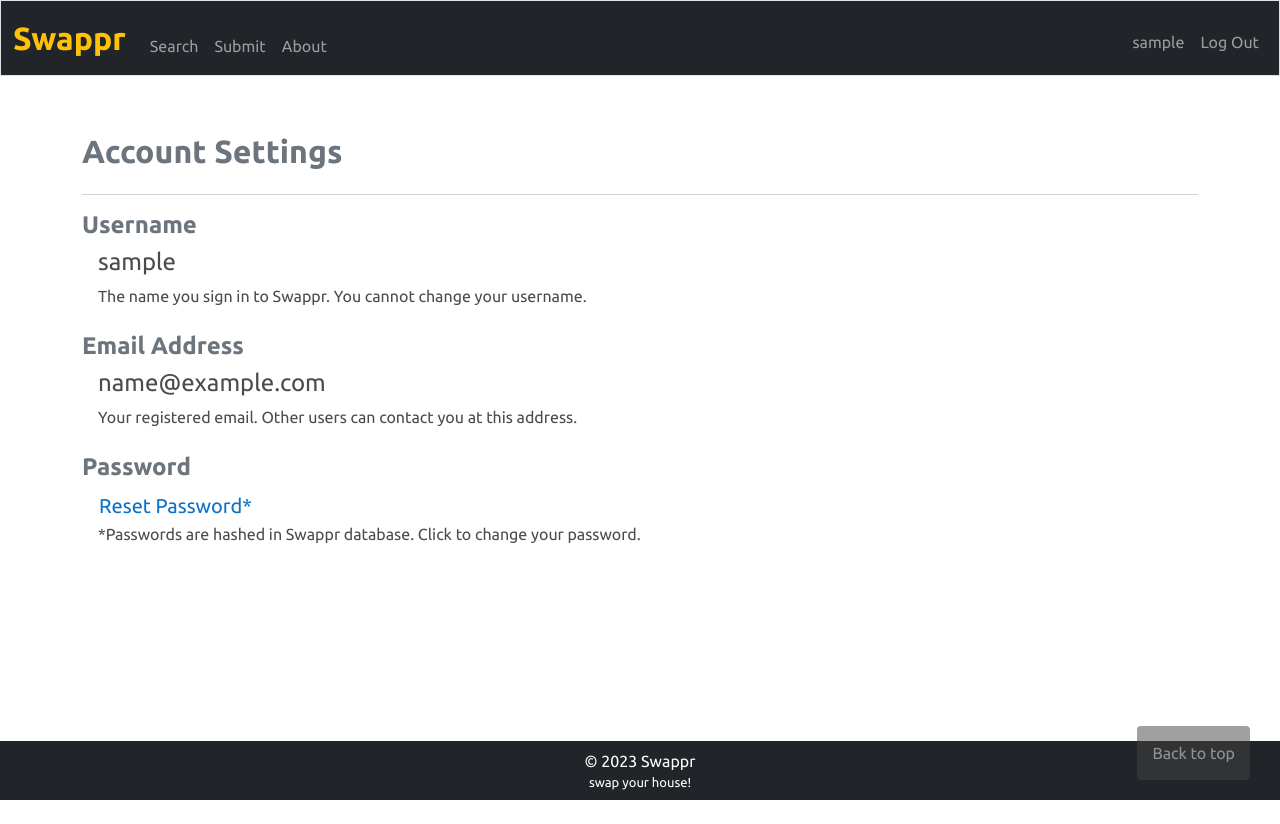
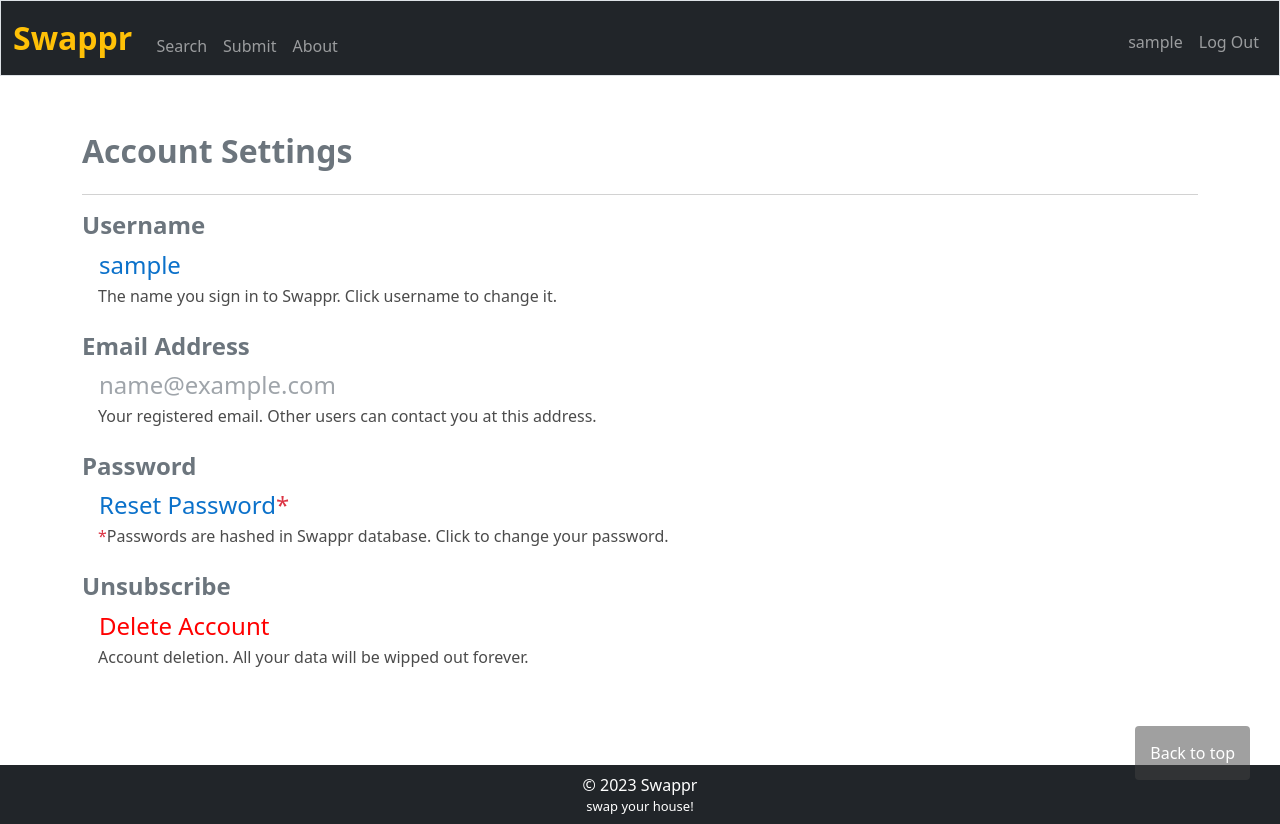
Before and after one commit to a-tsagkalidis/swappr, a Flask app: page /account in a window 1280 px wide. Before the commit the page ends 800 px from the top, so only its background shows below. Run offline with Flask 3, Linux system fonts and the light colour scheme; the visitor is signed in with stand-in values (Sample User, id 1); some libraries are stand-ins or nearby versions.

Commit message:
Update: update_user and delete_account routes added

```diff
--- a/app.py
+++ b/app.py
@@ -1,4 +1,6 @@
 from flask import Flask, render_template, request, session, redirect, url_for, flash
+from flask_limiter import Limiter
+from flask_limiter.util import get_remote_address
 from werkzeug.security import generate_password_hash
 from supportive_functions import *
 from datetime import datetime
@@ -7,6 +9,13 @@ import secrets
 import json
 
 app = Flask(__name__)
+limiter = Limiter(
+    get_remote_address,
+    app=app,
+    default_limits=["200 per day", "50 per hour"],
+    storage_uri="memory://",
+)
+
 
 # Configure logging
 logging.basicConfig(filename='app.log', level=logging.ERROR)
@@ -151,6 +160,7 @@ def delayed_redirect():
 
 
 @app.route("/signin", methods=['GET', 'POST'])
+@limiter.limit("50/minute")
 def signin():
     # Forget any user_id
     session.clear()
@@ -170,7 +180,11 @@ def signin():
         # Check if all form fields are filled and valid, else flash error and reload the route
         try:
             # Ensure user form input for signin is valid
-            signin_validation(username, password, user_data)
+            signin_validation(
+                username,
+                password,
+                user_data
+            )
 
             # Remember user_id and username of the user who has logged in
             session['user_id'] = user_data[0]['id']
@@ -319,7 +333,12 @@ def update_exposure():
             WHERE id = ?
             AND user_id = ?;
             '''
-    cursor_execute(query, new_exposure, submission_id, user_id)
+    cursor_execute(
+        query,
+        new_exposure,
+        submission_id,
+        user_id
+    )
 
     # Update log with INFO msg
     app.logger.info(f"User with username `{session['username']}` and user_id {user_id} changed exposure to `{new_exposure}` status for submission with submission_id {submission_id}")
@@ -464,7 +483,7 @@ def save_edit_submission():
                 whitespace=whitespace,
             )
     if 'delete' in request.form:
-        # Delete the edited submission from database
+        # Delete edited submission from database
         query = '''
                 DELETE FROM submissions
                 WHERE id = ?
@@ -593,62 +612,157 @@ def search():
         )
 
 
-@app.route('/account', methods = ['GET', 'POST'])
+@app.route('/account', methods = ['GET'])
 @login_required
 def account():
+    return render_template('/account.html')
+
+
+@app.route('/password_reset', methods=['POST'])
+@login_required
+def password_reset():
     # Get user data
     user_id = session['user_id']
 
-    if request.method == 'POST':
-        # Get user submitted form data
-        old_password = request.form.get('oldPassword')
-        new_password = request.form.get('newPassword')
-        confirm_new_password = request.form.get('confirmNewPassword')
+    # Get user submitted form data
+    old_password = request.form.get('oldPassword')
+    new_password = request.form.get('newPassword')
+    confirm_new_password = request.form.get('confirmNewPassword')
 
-        # Fetch user hash
+    # Fetch user hash
+    query = '''
+            SELECT hash FROM users
+            WHERE id = ?;
+            '''
+    hash = cursor_fetch(query, user_id)
+
+    try:
+        password_reset_validation(
+            old_password,
+            new_password,
+            confirm_new_password,
+            hash
+        )
+
+        # Hash new password before storing it
+        hashed_new_password = generate_password_hash(
+            new_password,
+            method='scrypt',
+            salt_length=16
+        )
+
+        # Update new hashed password in the database
         query = '''
-                SELECT hash FROM users
+                UPDATE users
+                SET hash = ?
                 WHERE id = ?;
                 '''
-        hash = cursor_fetch(query, user_id)
+        cursor_execute(query, hashed_new_password, user_id)
 
-        try:
-            password_reset_validation(
-                old_password,
-                new_password,
-                confirm_new_password,
-                hash
-            )
+        # Update log with INFO msg
+        app.logger.info(f"User with username `{session['username']}` and user_id {user_id} changed password.")
 
-            # Hash new password before storing it
-            hashed_new_password = generate_password_hash(
-                new_password,
-                method='scrypt',
-                salt_length=16
-            )
+    except ValueError as err:
+        # Update log with ERROR msg
+        app.logger.error(f'Password reset failed: {err}')
+        return render_template('/account.html', error=err)
 
-            # Update new hashed password in the database
-            query = '''
-                    UPDATE users
-                    SET hash = ?
-                    WHERE id = ?;
-                    '''
-            cursor_execute(query, hashed_new_password, user_id)
-
-            # Update log with INFO msg
-            app.logger.info(f"User with username `{session['username']}` and user_id {user_id} changed password.")
-
-        except ValueError as err:
-            # Update log with ERROR msg
-            app.logger.error(f'Password reset failed: {err}')
-            return render_template('/account.html', error=err)
-
-        flash('Password successfully changed!')
-        return render_template('/account.html')
-    else:
-        return render_template('/account.html')
+    flash('Password successfully changed!')
+    return render_template('/account.html')
 
 
+@app.route('/update_username', methods=['POST'])
+@login_required
+def update_username():
+    # Get user data
+    user_id = session['user_id']
+    old_username = session['username']
+
+    # Get user submitted form data
+    new_username = request.form.get('newUsername').lower()
+
+    try:
+        # Ensure user form input for update password is valid
+        update_username_validation(
+            new_username,
+            user_id
+        )
+
+        # Update exposure value in the database
+        query = '''
+                UPDATE users
+                SET username = ?
+                WHERE id = ?
+                '''
+        cursor_execute(
+            query,
+            new_username,
+            user_id
+        )
+        session['username'] = new_username
+
+        # Update log with INFO msg
+        app.logger.info(f"User with username `{old_username}` and user_id {user_id} updated username to `{new_username}`.")
+
+    except (ValueError, NameError) as err:
+        # Update log with ERROR msg
+        app.logger.error(f'Update username failed: {err}')
+        if isinstance(err, ValueError):
+            return render_template('/account.html', error=err)
+        elif isinstance(err, NameError):
+            return render_template('/account.html', warning=err)
+
+    flash('Username successfully changed!')
+    return render_template('/account.html')
+
+
+@app.route('/delete_account', methods=['POST'])
+@login_required
+def delete_account():
+    # Get user data
+    user_id = session['user_id']
+
+    # Get user submitted form data
+    delete_account_confirmation = request.form.get('deleteAccountConfirmation')
+
+    # Fetch user hash
+    query = '''
+            SELECT email FROM users
+            WHERE id = ?;
+            '''
+    email = cursor_fetch(query, user_id)
+
+    try:
+        delete_account_validation(
+            delete_account_confirmation,
+            email,
+        )
+
+        # Delete any user sumbission from database
+        query = '''
+                DELETE FROM submissions
+                WHERE user_id = ?;
+                '''
+        cursor_execute(query, user_id)
+
+        # Delete any user sumbission from database
+        query = '''
+                DELETE FROM users
+                WHERE id = ?;
+                '''
+        cursor_execute(query, user_id)
+
+        # Update log with INFO msg
+        app.logger.info(f"User with username `{session['username']}` and user_id {user_id} has been deleted from database. All user's sumbissions has been deleted.")
+
+    except ValueError as err:
+        # Update log with ERROR msg
+        app.logger.error(f'Account deletion failed: {err}')
+        return render_template('/account.html', error=err)
+
+    session.clear()
+    flash('Your account and data has been erased. Thanks for using our app!')
+    return render_template('/signup.html')
 
 
 if __name__ == '__main__':
--- a/requirements.txt
+++ b/requirements.txt
@@ -1 +1,2 @@
 flask
+Flask-Limiter
--- a/static/css/styles.css
+++ b/static/css/styles.css
@@ -7,7 +7,7 @@ html {
 }
 body {
     /* font-family: 'Trebuchet MS', sans-serif; */
-    font-family: 'Ubuntu', sans-serif;
+    /* font-family: 'Ubuntu', sans-serif; */
     color: rgb(75, 75, 75);
     margin-bottom: auto;
     display: flex;
@@ -21,13 +21,13 @@ a {
 .fs-8 {
     font-size: small;
 }
+.fs-5-custom {
+    font-size: 18px;
+}
 main {
     flex: 1;
 }
 /* Core styles */
-
-
-
 
 
 /* Return to top button styles */
@@ -77,7 +77,7 @@ main {
 .warning {
     color: #9F6000;
     background-color: #FEEFB3;
-    background-image: url('https://i.imgur.com/Z8q7ww7.png');
+    background-image: url(../images/warning.svg);
 }
 .error {
     color: #D8000C;
@@ -122,6 +122,7 @@ main {
 
 .btn-link {
     color: red;
+    text-decoration: none;
 }
 
 .btn-link:hover {
@@ -138,7 +139,6 @@ main {
 .btn-w-70px {
     width: 70px;
 }
-
 /* Buttons */
 
 
@@ -184,3 +184,16 @@ td {
     padding: 0 16px;
 }
 /* Fit handle within the slider */
+
+
+#editUsernameForm {
+    display: none;
+}
+
+
+.custom-close-btn {
+    font-size: 0.75rem;
+    width: 1em;
+    height: 1em;
+    padding: 0;
+}
--- a/static/js/script.js
+++ b/static/js/script.js
@@ -451,3 +451,25 @@ if (window.location.pathname === '/search') {
         document.getElementById('bathrooms').value = JSON.stringify({ min: values[0], max: values[1] })
     });
 }
+
+
+// ----- UPDATE USERNAME -----//
+// Makes visible username edit (input text, save and cancel buttons)
+function enableUsernameEdit() {
+    document.getElementById('usernameContainer').style.display = 'none';
+    document.getElementById('editUsernameForm').style.display = 'block';
+
+    // Focus on the input field - trigger the keyboard cursor automatically in the input field
+    document.getElementById('newUsername').focus();
+}
+
+// Triggers form POST for update_usename route so that backend can retrieve newUsername value
+function saveNewUsername() {
+    return true;
+}
+
+// Cancels username edit (input text, save and cancel buttons) by hiding it
+function cancelUsernameEdit() {
+    document.getElementById('usernameContainer').style.display = 'block';
+    document.getElementById('editUsernameForm').style.display = 'none';
+}
--- a/templates/account.html
+++ b/templates/account.html
@@ -6,39 +6,50 @@
 
 {% block main %}
   <div class="container mt-2">
-		<!-- Account information -->
+		<!-- Account information section -->
     <h1 class="mb-4 fw-bold fs-2 text-secondary">Account Settings</h1>
 		<hr>
 
-		<!-- Username -->
+		<!-- Username Section -->
 		<h3 class="mb-1 fs-4 fw-bold text-secondary">Username</h2>
-		<div class="form-group mb-4 fw-normal fs-4 px-3">
-			<p class="mb-1">{{ session['username'] }}</p>
-			<p class="mb-1 fs-6 fw-light">The name you sign in to Swappr. You cannot change your username.</p>
+		<div class="form-group mb-4 fw-normal fs-4 px-3" id="usernameContainer">
+			<button type="button" class="btn btn-link btn-reset fs-4 fw-3 p-0" id="currentUsername" onclick="enableUsernameEdit()">{{ session['username'] }}</button>
+			<p class="mb-1 fs-6 fw-light">The name you sign in to Swappr. Click username to change it.</p>
 		</div>
 
-		<!-- Email address -->
+		<!-- Edit Username Form (returns newUsername to backend update_username route)-->
+		<div class="form-group mb-4 fw-normal fs-5-custom px-3" id="editUsernameForm">
+			<form method="post" action="/update_username" id="updateUsernameFormPlaceholder" onsubmit="return saveNewUsername()">
+				<input autocomplete="off" autofocus class="form-control w-auto my-3" type="text" id="newUsername" name="newUsername" placeholder="Enter new username" required>
+
+				<div>
+					<button type="submit" class="btn btn-secondary btn-w-70px">Save</button>
+					<button type="submit" class="btn btn-primary btn-w-70px" onclick="cancelUsernameEdit()">Cancel</button>
+				</div>
+				<p class="mb-3 mt-2 fs-6 fw-light">The name you sign in to Swappr. Click your username to change it.</p>
+			</form>
+		</div>
+
+		<!-- Email address section -->
 		<h3 class="mb-1 fs-4 fw-bold text-secondary">Email Address</h2>
 		<div class="form-group mb-4 fw-normal fs-4 px-3">
-			<p class="mb-1">{{ session['email'] }}</p>
+			<button type="button" class="btn btn-link btn-reset fs-4 fw-3 p-0" disabled>{{ session['email'] }}</button>
 			<p class="mb-1 fs-6 fw-light">Your registered email. Other users can contact you at this address.</p>
 		</div>
 
-		<!-- Password -->
+		<!-- Password reset section -->
 		<h3 class="mb-1 fs-4 fw-bold text-secondary">Password</h2>
 		<div class="form-group mb-4 fw-normal fs-4 px-3">
-			<form method="post" action="/account" id="...">
-				<!-- <button type="button" class="btn btn-link btn-reset fs-5 fw-3 p-0">Reset Password*</button> -->
+			<form method="post" action="/password_reset" id="passwordResetPlaceholder">
+				<button type="button" class="btn btn-link btn-reset fs-4 fw-3 p-0" data-bs-toggle="modal" data-bs-target="#passwordResetModal">Reset Password<span class="text-danger">*</span></button>
+				<p class="mb-1 fs-6 fw-light"><span class="text-danger">*</span>Passwords are hashed in Swappr database. Click to change your password.</p>
 
-				<button type="button" class="btn btn-link btn-reset fs-5 fw-3 p-0" data-bs-toggle="modal" data-bs-target="#exampleModal" data-bs-whatever="Reset Password*">Reset Password*</button>
-				<p class="mb-1 fs-6 fw-light">*Passwords are hashed in Swappr database. Click to change your password.</p>
-
-				<div class="modal fade" id="exampleModal" tabindex="-1" aria-labelledby="exampleModalLabel" aria-hidden="true">
+				<div class="modal fade" id="passwordResetModal" tabindex="-1" aria-labelledby="passwordResetModalLabel" aria-hidden="true">
 					<div class="modal-dialog modal-sm modal-dialog-centered modal-dialog-scrollable">
 						<div class="modal-content">
 							<div class="modal-header">
-								<h1 class="modal-title fs-5" id="exampleModalLabel">Password reset</h1>
-								<button type="button" class="btn-close" data-bs-dismiss="modal" aria-label="Close"></button>
+								<h1 class="modal-title fs-5" id="passwordResetModalLabel">Password reset</h1>
+								<button type="button" class="btn-close custom-close-btn" data-bs-dismiss="modal" aria-label="Close"></button>
 							</div>
 							<div class="modal-body">
 								<div class="mb-4">
@@ -58,17 +69,39 @@
 						</div>
 					</div>
 				</div>
-
-
-
 			</form>
 		</div>
 
 
-		<!-- Submit Button
-		<form method="post" action="/account" id="...">
-			<button type="submit" class="mb-4 btn btn-warning">Search</button>
-		</form> -->
+	<!-- Delete account section -->
+	<h3 class="mb-1 fs-4 fw-bold text-secondary">Unsubscribe</h2>
+		<div class="form-group mb-4 fw-normal fs-4 px-3">
+			<form method="post" action="/delete_account" id="deleteAccountPlaceholder">
+				<button type="button" class="btn btn-link fs-4 fw-3 p-0" data-bs-toggle="modal" data-bs-target="#deleteAccountModal">Delete Account</span></button>
+				<p class="mb-1 fs-6 fw-light">Account deletion. All your data will be wipped out forever.</p>
+
+				<div class="modal fade" id="deleteAccountModal" tabindex="-1" aria-labelledby="deleteAccountModalLabel" aria-hidden="true">
+					<div class="modal-dialog modal-dialog-centered modal-dialog-scrollable">
+						<div class="modal-content">
+							<div class="modal-header mb-4">
+								<h1 class="modal-title fs-5" id="deleteAccountModalLabel">Delete account</h1>
+								<button type="button" class="btn-close custom-close-btn" data-bs-dismiss="modal" aria-label="Close"></button>
+							</div>
+							<div class="modal-body">
+								<div class="mb-4">
+									<input type="text" class="form-control" name="deleteAccountConfirmation" placeholder="Enter email address and press Delete button">
+								</div>
+							</div>
+							<div class="modal-footer">
+								<button type="button" class="btn btn-secondary btn-w-70px" data-bs-dismiss="modal">Close</button>
+								<button type="submit" class="btn btn-danger btn-w-70px">Delete</button>
+							</div>
+						</div>
+					</div>
+				</div>
+			</form>
+		</div>
 
   </div>
+
 {% endblock %}
--- a/templates/layout.html
+++ b/templates/layout.html
@@ -49,7 +49,7 @@
 
     {% block main %}{% endblock %}
 
-      <div class="pt-5">
+    <div class="pt-4">
       {% with messages = get_flashed_messages() %}
         {% if messages %}
           <div class="success" role="alert"> {% for message in messages %}{{ message }}{% endfor %}</div>
@@ -59,6 +59,9 @@
       {% if error %}
         <div class="error" role="alert">{{ error }}</div>
       {% endif %}
+      {% if warning %}
+        <div class="warning" role="alert">{{ warning }}</div>
+      {% endif %}
       {% if success %}
         <div class="success" role="alert">{{ success }}</div>
       {% endif %}
@@ -67,7 +70,7 @@
   </main>
 
   <!-- Footer -->
-  <footer class="bg-dark text-white text-center py-2">
+  <footer class="bg-dark text-white text-center mt-5 py-2">
     <div>&copy; 2023 Swappr</div>
     <div style="font-size: small; font-weight: lighter;">swap your house!</div>
   </footer>
```
Also changed, not shown: supportive_functions.py (+65 -10 lines). Lines whose indentation alone changed are shown as unchanged.
